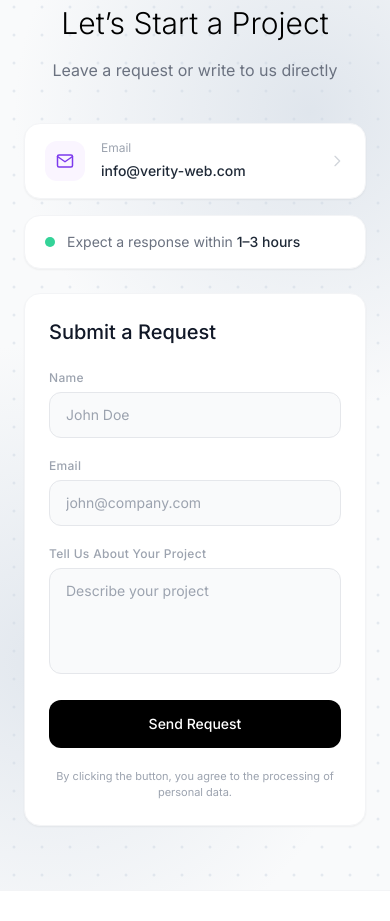
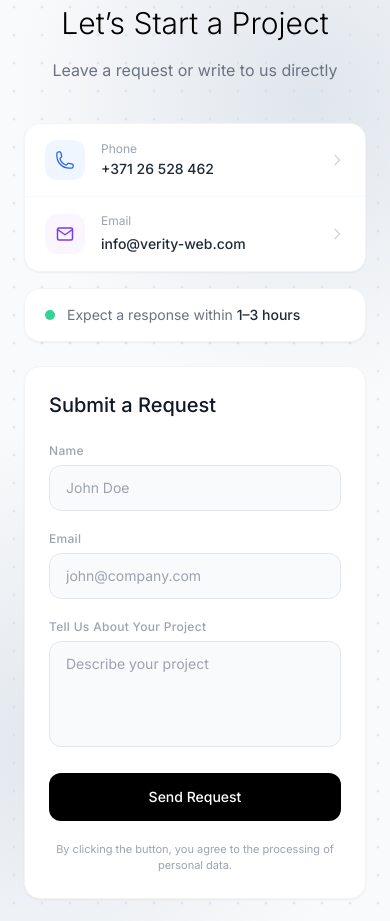
Before and after one commit to pymnik/MyWebsite, a website: page public/index.html in a window 390 px wide. Shown: the part 5880-6801 px from the top of the page. Drawn offline with nearby package versions, Linux system fonts and the light colour scheme; files that its build step writes are made by us from their sources.

Commit message:
added mobile phone

```diff
--- a/public/index.html
+++ b/public/index.html
@@ -834,12 +834,12 @@
               <div class="w-10 h-10 rounded-xl flex items-center justify-center flex-shrink-0" style="background:#dcfce7;"><svg width="20" height="20" viewBox="0 0 24 24" fill="#16a34a"><path d="M17.472 14.382c-.297-.149-1.758-.867-2.03-.967-.273-.099-.471-.148-.67.15-.197.297-.767.966-.94 1.164-.173.199-.347.223-.644.075-.297-.15-1.255-.463-2.39-1.475-.883-.788-1.48-1.761-1.653-2.059-.173-.297-.018-.458.13-.606.134-.133.298-.347.446-.52.149-.174.198-.298.298-.497.099-.198.05-.371-.025-.52-.075-.149-.669-1.612-.916-2.207-.242-.579-.487-.5-.669-.51-.173-.008-.371-.01-.57-.01-.198 0-.52.074-.792.372-.272.297-1.04 1.016-1.04 2.479 0 1.462 1.065 2.875 1.213 3.074.149.198 2.096 3.2 5.077 4.487.709.306 1.262.489 1.694.625.712.227 1.36.195 1.871.118.571-.085 1.758-.719 2.006-1.413.248-.694.248-1.289.173-1.413-.074-.124-.272-.198-.57-.347z"/><path d="M12 0C5.373 0 0 5.373 0 12c0 2.122.554 4.118 1.528 5.852L.057 23.184a.75.75 0 00.93.93l5.332-1.471A11.944 11.944 0 0012 24c6.627 0 12-5.373 12-12S18.627 0 12 0zm0 22c-1.891 0-3.66-.5-5.192-1.373l-.372-.219-3.862 1.066 1.066-3.862-.22-.373A9.944 9.944 0 012 12C2 6.477 6.477 2 12 2s10 4.477 10 10-4.477 10-10 10z"/></svg></div>
               <div class="flex-1 min-w-0"><div class="text-xs text-gray-400 mb-0.5">WhatsApp</div><div class="text-sm font-medium text-gray-800">+X (XXX) XXX-XX-XX</div></div>
               <svg class="w-4 h-4 text-gray-300 flex-shrink-0" fill="none" stroke="currentColor" stroke-width="2" viewBox="0 0 24 24"><path stroke-linecap="round" stroke-linejoin="round" d="M9 5l7 7-7 7"/></svg>
+            </a> -->
+            <a href="tel:+37126528462" class="contact-link flex items-center gap-4 px-5 md:px-6 py-4 md:py-5 border-b border-gray-50">
+              <div class="w-10 h-10 rounded-xl flex items-center justify-center flex-shrink-0" style="background:#eff6ff;"><svg xmlns="http://www.w3.org/2000/svg" fill="none" viewBox="0 0 24 24" class="w-5 h-5" stroke="#2563eb" stroke-width="1.5"><path stroke-linecap="round" stroke-linejoin="round" d="M2.25 6.75c0 8.284 6.716 15 15 15h2.25a2.25 2.25 0 0 0 2.25-2.25v-1.372c0-.516-.351-.966-.852-1.091l-4.423-1.106c-.44-.11-.902.055-1.173.417l-.97 1.293c-.282.376-.769.542-1.21.38a12.035 12.035 0 0 1-7.143-7.143c-.162-.441.004-.928.38-1.21l1.293-.97c.363-.271.527-.734.417-1.173L6.963 3.102a1.125 1.125 0 0 0-1.091-.852H4.5A2.25 2.25 0 0 0 2.25 4.5v2.25Z"/></svg></div>
+              <div class="flex-1 min-w-0"><div class="text-xs text-gray-400 mb-0.5" data-i18n="phone_label"></div><div class="text-sm font-medium text-gray-800">+371 26 528 462</div></div>
+              <svg class="w-4 h-4 text-gray-300 flex-shrink-0" fill="none" stroke="currentColor" stroke-width="2" viewBox="0 0 24 24"><path stroke-linecap="round" stroke-linejoin="round" d="M9 5l7 7-7 7"/></svg>
             </a>
-            <a href="tel:+1234567890" class="contact-link flex items-center gap-4 px-5 md:px-6 py-4 md:py-5 border-b border-gray-50">
-              <div class="w-10 h-10 rounded-xl flex items-center justify-center flex-shrink-0" style="background:#eff6ff;"><svg xmlns="http://www.w3.org/2000/svg" fill="none" viewBox="0 0 24 24" class="w-5 h-5" stroke="#2563eb" stroke-width="1.5"><path stroke-linecap="round" stroke-linejoin="round" d="M2.25 6.75c0 8.284 6.716 15 15 15h2.25a2.25 2.25 0 0 0 2.25-2.25v-1.372c0-.516-.351-.966-.852-1.091l-4.423-1.106c-.44-.11-.902.055-1.173.417l-.97 1.293c-.282.376-.769.542-1.21.38a12.035 12.035 0 0 1-7.143-7.143c-.162-.441.004-.928.38-1.21l1.293-.97c.363-.271.527-.734.417-1.173L6.963 3.102a1.125 1.125 0 0 0-1.091-.852H4.5A2.25 2.25 0 0 0 2.25 4.5v2.25Z"/></svg></div>
-              <div class="flex-1 min-w-0"><div class="text-xs text-gray-400 mb-0.5" data-i18n="phone_label"></div><div class="text-sm font-medium text-gray-800">+X (XXX) XXX-XX-XX</div></div>
-              <svg class="w-4 h-4 text-gray-300 flex-shrink-0" fill="none" stroke="currentColor" stroke-width="2" viewBox="0 0 24 24"><path stroke-linecap="round" stroke-linejoin="round" d="M9 5l7 7-7 7"/></svg>
-            </a> -->
             <div class="contact-link flex items-center gap-4 px-5 md:px-6 py-4 md:py-5">
               <div class="w-10 h-10 rounded-xl flex items-center justify-center flex-shrink-0" style="background:#faf5ff;">
                 <svg width="18" height="18" viewBox="0 0 24 24" fill="none" stroke="#7c3aed" stroke-width="2" stroke-linecap="round" stroke-linejoin="round">
```
